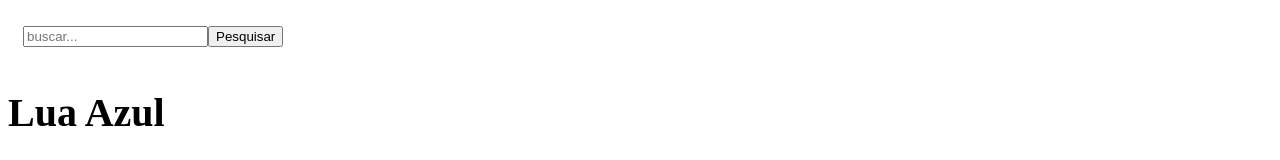
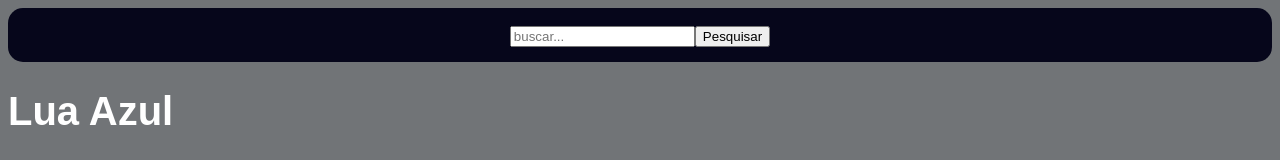
Before and after one commit to RickBaker007/Pratica-1-programas, a plain HTML site: page index.html in a window 1280 px wide. Shown: the top 160 px of the page. Drawn offline with Linux system fonts and the light colour scheme.

Commit message:
Add files via upload

```diff
--- a/styles.css
+++ b/styles.css
@@ -1,13 +1,13 @@
 header{
-    background-color: blue
-    text-align center;
+    background-color: rgb(6, 6, 27);
+    text-align: center;
     padding: 15px;
     border-radius: 15px;
 }
 body{
-    color: white
-    background-color: green;
-    text-align: justify
+    color: white;
+    background-color: rgba(50, 55, 58, 0.692);
+    text-align: justify;
     font-family:sans-serif;
     font-size: 20px;
 }
```
